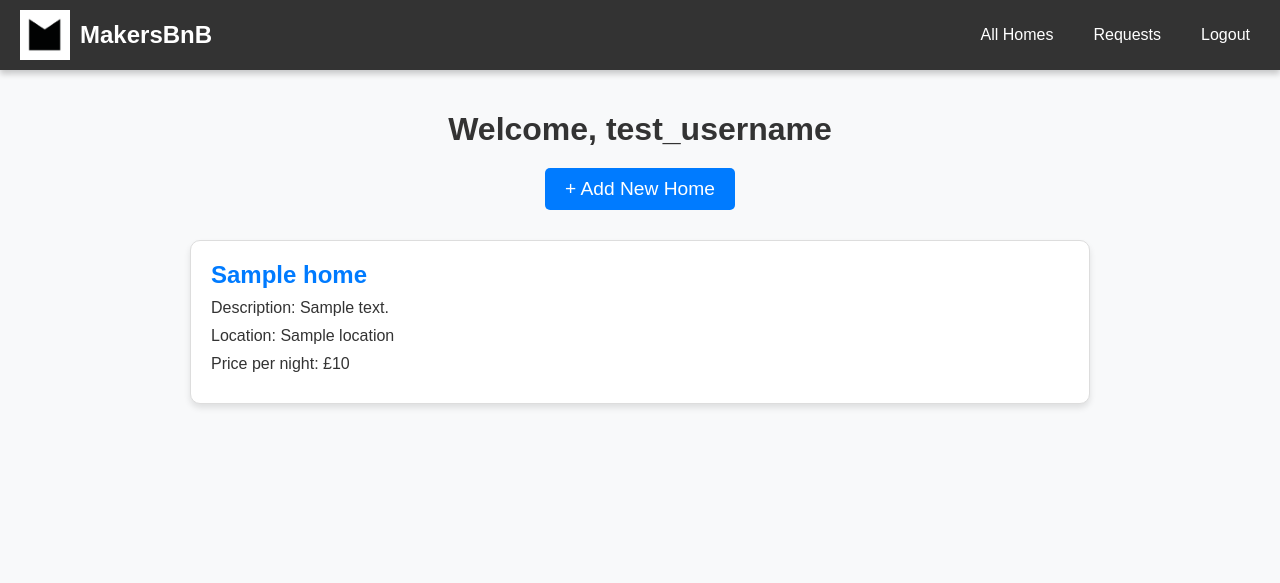
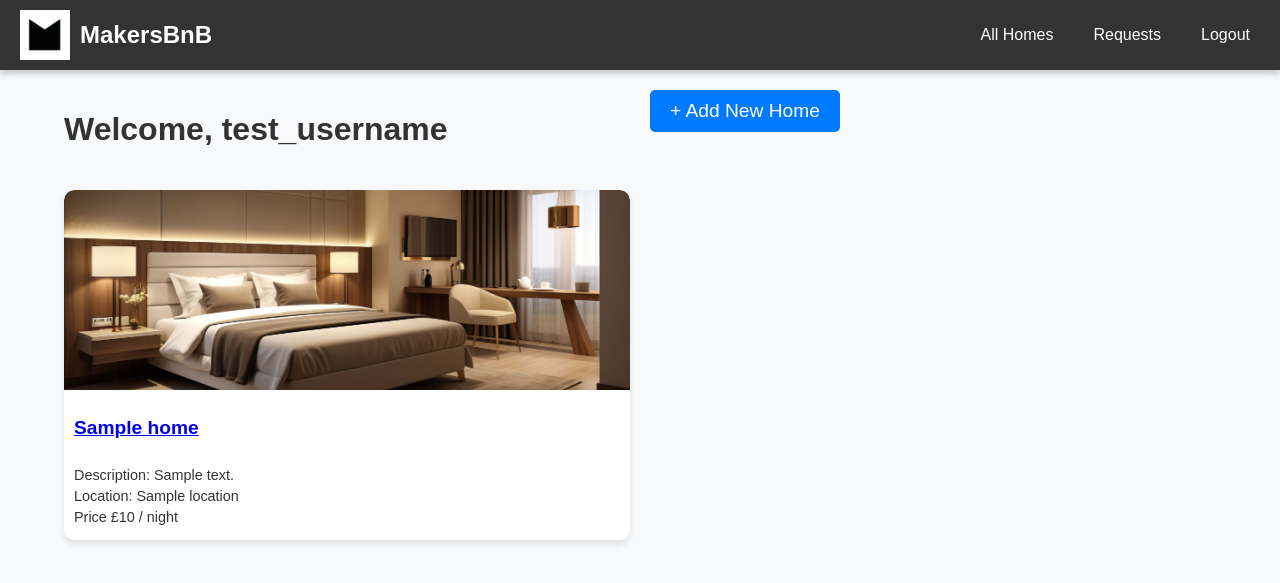
Before and after one commit to Flissd1795/Makers-BnB, a Flask app: template templates/index.html in a window 1280 px wide. Shown: the top 583 px of the page. Run offline with Flask 3, Linux system fonts and the light colour scheme; a user stored in the database is signed in; the template is opened without the code that fills it: most values are stand-ins (such as "Sample title", 1, 10 or a date in 2020).

Commit message:
added images to the index and made 2 columns

```diff
--- a/templates/create_home.html
+++ b/templates/create_home.html
@@ -153,7 +153,7 @@
                 <input type="text" name="location" id="location" value="{{ home.location or '' }}" required>
 
                 <label for="price_per_night">Enter Price:</label>
-                <input type="number" name="price_per_night" id="price_per_night" value="{{ home.price_per_night or '' }}" required>
+                <input type="float" name="price_per_night" id="price_per_night" value="{{ home.price_per_night or '' }}" >
 
                 <input type="submit" value="List New Home">
             </form>
--- a/templates/index.html
+++ b/templates/index.html
@@ -54,19 +54,59 @@
     }
 
     .container {
+      display: grid;
+      grid-template-columns: repeat(2, 1fr); /* Two columns */
+      gap: 20px; /* Space between items */
       padding: 20px;
-      max-width: 900px;
+      max-width: 90%;
       margin: 0 auto;
     }
 
-    .heading {
-      font-size: 2em;
-      margin-bottom: 20px;
-      text-align: center;
+    .content_container {
+      background-color: #fff;
+      border-radius: 10px;
+      box-shadow: 0 4px 6px rgba(0, 0, 0, 0.1);
+      overflow: hidden;
+      display: flex;
+      flex-direction: column;
+      justify-content: space-between;
+      text-align: left;
+      padding: 0;
+      height: 350px; /* Increased height for a square look */
+    }
+
+    .property_pic_container_main img {
+      width: 100%;
+      height: 200px; /* Ensures a square appearance */
+      object-fit: cover;
+      border-radius: 10px 10px 0 0;
+    }
+
+    .price {
+      position: relative;
+      font-size: 1.2em;
+      font-weight: bold;
+      color: #007BFF;
+      margin: 10px;
+    }
+
+    .title_container {
+      font-size: 1.2em;
+      font-weight: bold;
+      margin: 10px;
+    }
+
+    .description_container {
+      padding: 0 10px 10px 10px;
+    }
+
+    .description_container p {
+      margin: 5px 0;
+      font-size: 0.9em;
     }
 
     .add-home {
-      text-align: center;
+      text-align: left;
       margin-bottom: 30px;
     }
 
@@ -84,32 +124,6 @@
     .add-home a:hover {
       background-color: #0056b3;
     }
-
-    .individual-home {
-      border: 1px solid #ddd;
-      border-radius: 10px;
-      padding: 20px;
-      margin-bottom: 20px;
-      background-color: white;
-      box-shadow: 0 4px 6px rgba(0, 0, 0, 0.1);
-    }
-
-    .individual-home a {
-      font-size: 1.5em;
-      font-weight: bold;
-      text-decoration: none;
-      color: #007BFF;
-      transition: color 0.3s;
-    }
-
-    .individual-home a:hover {
-      color: #0056b3;
-    }
-
-    .individual-home p {
-      margin: 10px 0;
-    }
-
   </style>
 </head>
 <body>
@@ -134,12 +148,19 @@
       </div>
 
       {% for home in homes|reverse %}
-      <article class="individual-home">
-        <a href="/show_home/{{ home.id }}">{{ home.title }}</a>
-        <p class="t-description">Description: {{ home.description }}</p>
-        <p class="t-location">Location: {{ home.location }}</p>
-        <p class="t-price">Price per night: £{{ home.price_per_night }}</p>
-      </article>
+      <div class="content_container">
+        <div class="property_pic_container_main">
+          <img src="/static/example_room.jpg" alt="example room">
+        </div>
+        <div class="title_container">
+          <a href="/show_home/{{ home.id }}">{{ home.title }}</a>
+        </div>
+        <div class="description_container">
+          <p>Description: {{ home.description }}</p>
+          <p>Location: {{ home.location }}</p>
+          <p>Price £{{ home.price_per_night }} / night</p>
+        </div>
+      </div>
       {% endfor %}
 
     {% else %}
```
Also changed, not shown: static/calendar.css (+7 -0 lines).
